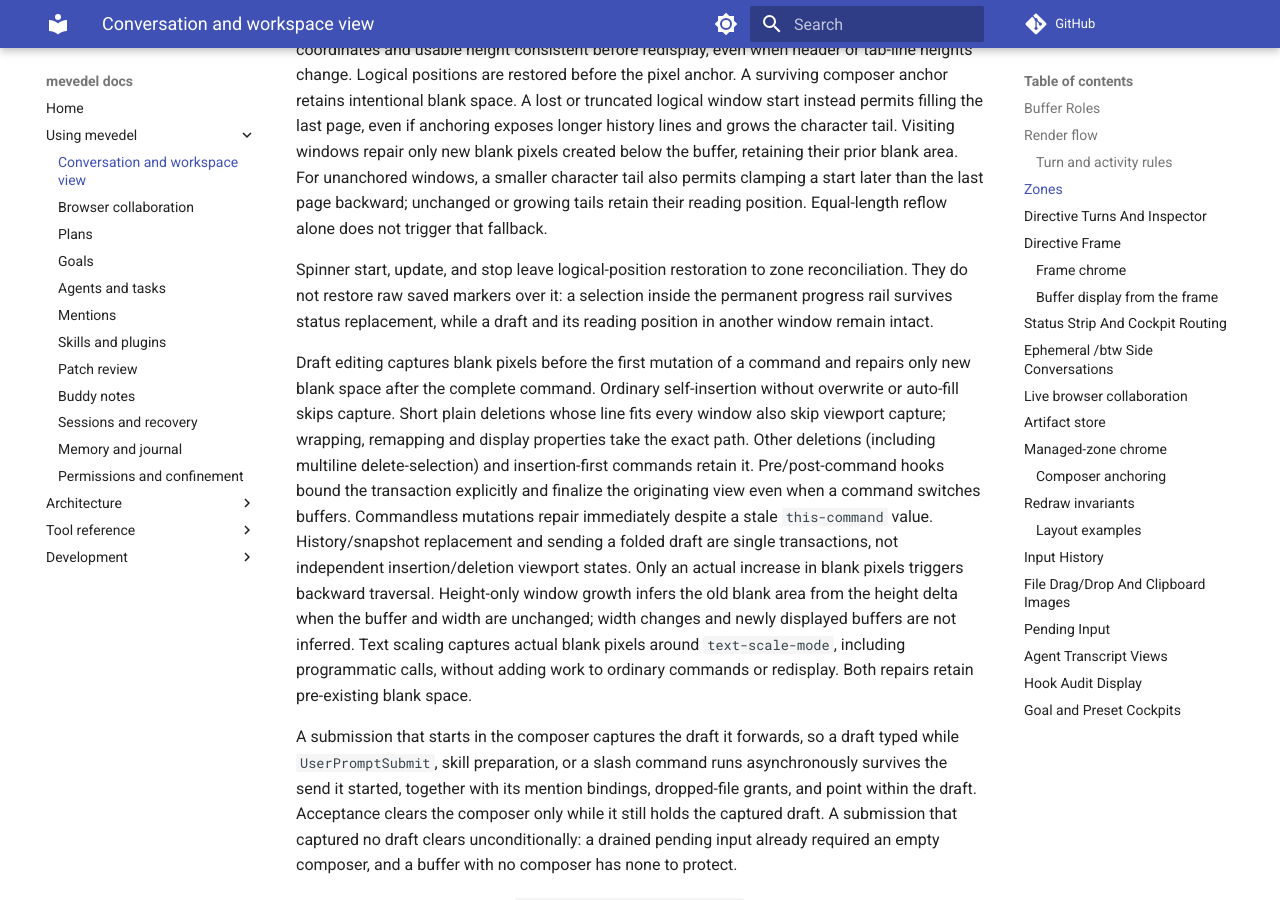
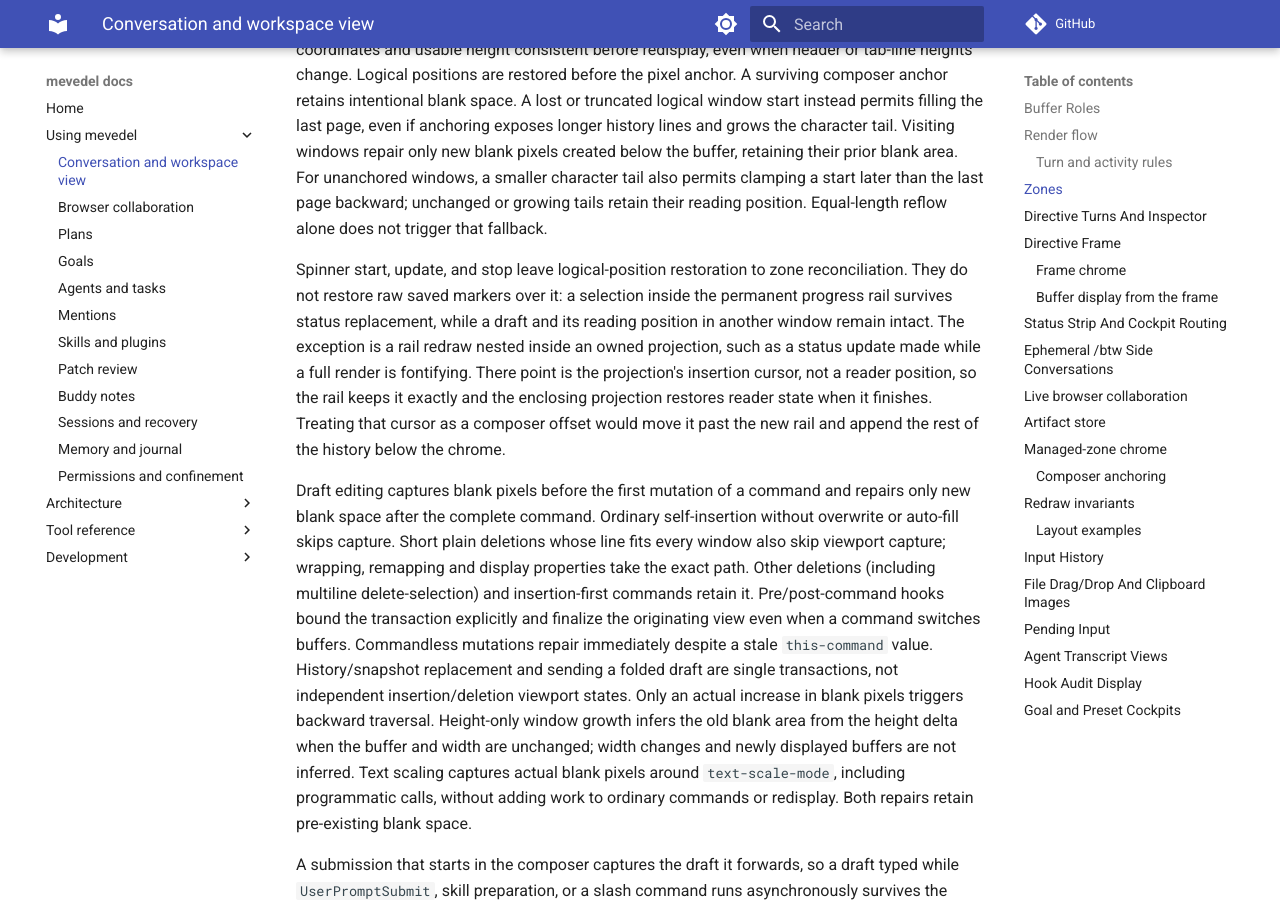
Before and after one commit to FrauH0lle/mevedel, an MkDocs documentation site: the page built from docs/view.md, in a window 1280 px wide and 900 px high, scrolled down 21501 px. Built offline with MkDocs 1.6.1 and Material for MkDocs 9.7.7, drawn with Linux system fonts in a browser that asks for light colours; comment, search, counter and statistics services are not loaded.

Commit message:
fix(view): Keep a projection's cursor when the rail redraws inside it
0113e9b7 let zone reconciliation restore point around spinner start and
update, so a selection inside the progress rail survives. A status update
made while a full render is fontifying reconciles the rail nested inside
that projection. Point is then the projection's insertion cursor, and with
no chrome yet it equals the composer start: restoring it as a composer
offset carried it past the new rail, so the rest of the history was
inserted below the chrome.

* mevedel-view-stream.el (mevedel-view--render-request-progress): Keep
point exactly while a projection owns the view; the projection restores
reader state when it finishes. Elsewhere reconciliation stays
authoritative.

* docs/view.md: Document the nested-projection exception.

Fixes mevedel-view-render/chrome-reentry progress cases (@9, @10), which
fail from 0113e9b7 on.

```diff
--- a/docs/view.md
+++ b/docs/view.md
@@ -1040,6 +1040,12 @@
 reconciliation. They do not restore raw saved markers over it: a selection
 inside the permanent progress rail survives status replacement, while a draft
 and its reading position in another window remain intact.
+The exception is a rail redraw nested inside an owned projection, such as a
+status update made while a full render is fontifying. There point is the
+projection's insertion cursor, not a reader position, so the rail keeps it
+exactly and the enclosing projection restores reader state when it finishes.
+Treating that cursor as a composer offset would move it past the new rail and
+append the rest of the history below the chrome.
 
 Draft editing captures blank pixels before the first mutation of a command and
 repairs only new blank space after the complete command. Ordinary self-insertion
```
Also changed, not shown: 1 other file.
